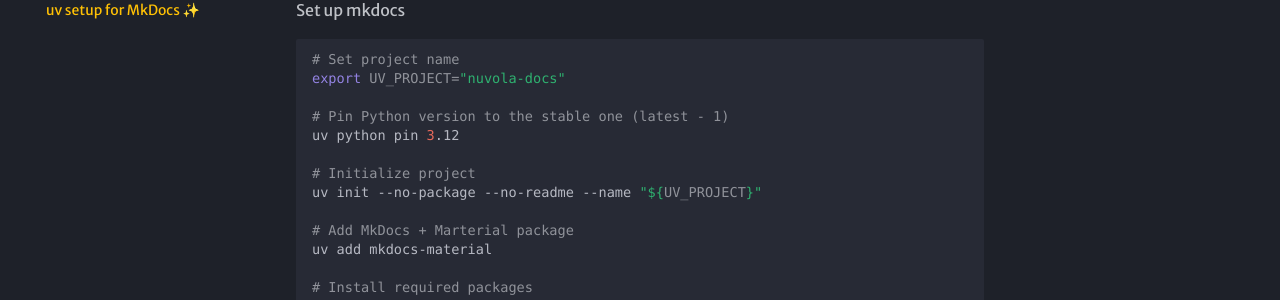
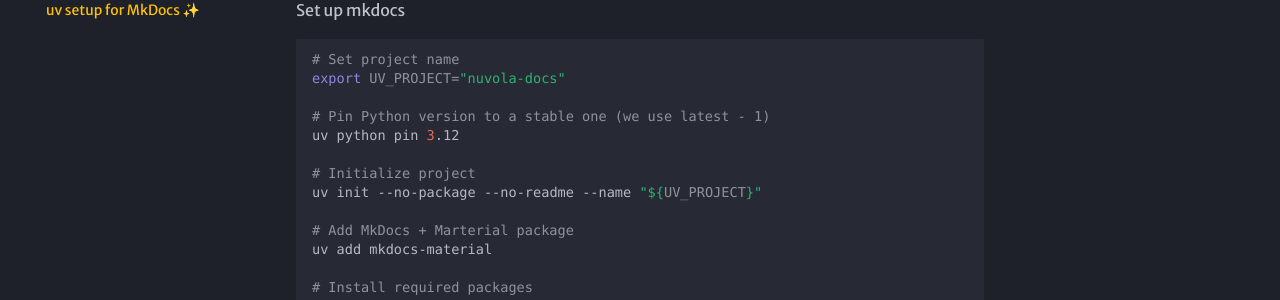
Before and after one commit to kubernetista/nuvola-docs, an MkDocs documentation site: the page built from docs/mkdocs-uv-setup.md, in a window 1280 px wide. Shown: the part 182-482 px from the top of the page. Built offline with MkDocs 1.6.1 and Material for MkDocs 9.7.7, drawn with Linux system fonts in a browser that asks for light colours; emoji names are drawn with the system emoji font; some web fonts are replaced; plug-ins that fetch from the network failed and are left out.

Commit message:
update uv page

```diff
--- a/docs/mkdocs-uv-setup.md
+++ b/docs/mkdocs-uv-setup.md
@@ -6,7 +6,7 @@
 # Set project name
 export UV_PROJECT="nuvola-docs"
 
-# Pin Python version to the stable one (latest - 1)
+# Pin Python version to a stable one (we use latest - 1)
 uv python pin 3.12
 
 # Initialize project
```
